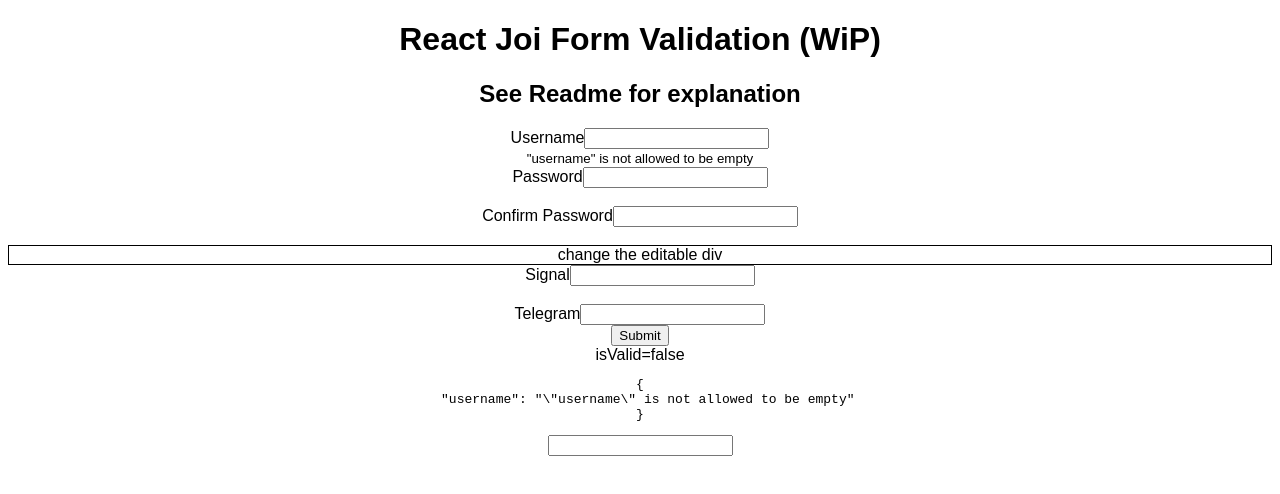
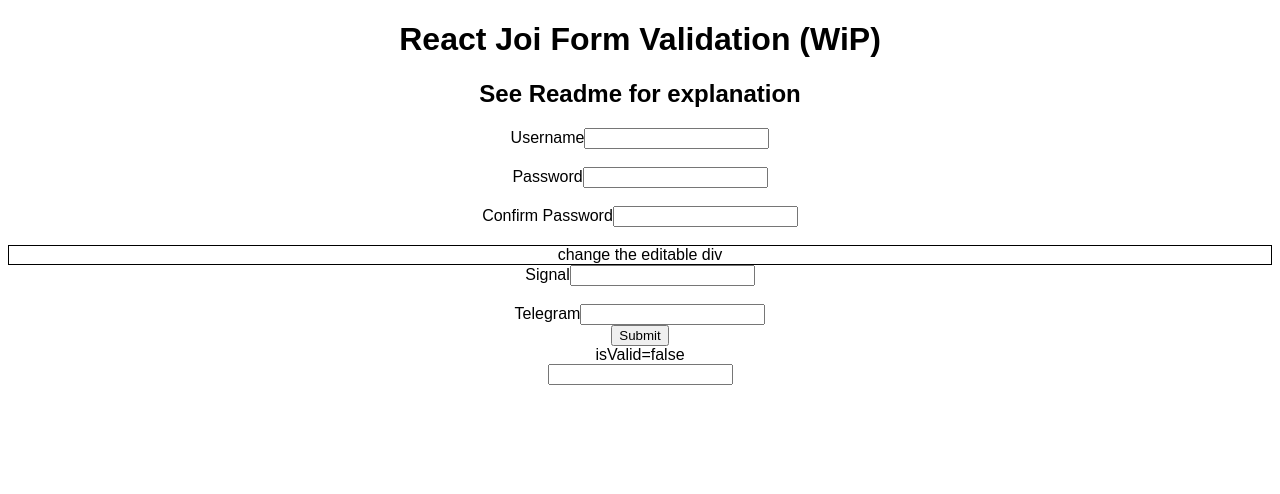
Before and after one commit to joshuaebowling/react-joi-form-validation, a React (Create React App) app: page / in a window 1280 px wide. Shown: the top 494 px of the page. Built offline with nearby package versions, Linux system fonts and the light colour scheme.

Commit message:
light cleaning

```diff
--- a/src/App.tsx
+++ b/src/App.tsx
@@ -1,7 +1,6 @@
 import * as React from "react";
 import "./styles.css";
 import CreateUserForm from "./forms/CreateUser";
-import CreateUser from "./schemas/CreateUser";
 
 export default function App() {
   return (
--- a/src/forms/CreateUser.tsx
+++ b/src/forms/CreateUser.tsx
@@ -18,7 +18,13 @@ const CreateUser = () => {
     errors,
     ValidationMessageContainer,
     handleSubmit
-  } = useValidate(Schema, new User(), onSubmit, onInvalidSubmit);
+  } = useValidate(
+    Schema,
+    new User(),
+    { abortEarly: true },
+    onSubmit,
+    onInvalidSubmit
+  );
   return (
     <form
       onSubmit={(e) => {
--- a/src/useValidate.tsx
+++ b/src/useValidate.tsx
@@ -4,10 +4,7 @@ import { assign } from "lodash";
 import Joi from "joi";
 
 const ValidationMessageContainer = ({ errors }) => ({ El, property }) => {
-  console.log("errors3", errors);
   if (!errors) return <></>;
-  console.log("errors", errors);
-  console.log("property=", property);
   const message = errors[property];
   if (!message) return <></>;
   return <El message={message} />;
@@ -25,6 +22,7 @@ const parseErrors = (joiError: Joi.ValidationError) => {
 function useValidate(
   Schema: Joi.Schema,
   model: object,
+  options: Joi.ValidationOptions,
   onSubmit: (model: object) => void | null,
   onInvalidSubmit: (
     errors: object,
@@ -33,7 +31,7 @@ function useValidate(
   ) => void | null
 ) {
   const [currentModel, setCurrentModel] = useState(model);
-  const [isValid, setIsValid] = useState(Schema.validate(model));
+  const [isValid, setIsValid] = useState<boolean>(false);
   const [errors, setErrors] = useState<any | undefined>(undefined);
   const [joiError, setJoiError] = useState<null | Joi.ValidationError>(null);
   const update = (prop: string, value: any) => {
@@ -47,22 +45,19 @@ function useValidate(
     if (!onSubmit) return console.log("no submit defined");
     if (isValid) {
       onSubmit(currentModel);
-      console.log("in isvalid");
     } else {
-      // onInvalidSubmit
-      //   ? onInvalidSubmit(errors, joiError, currentModel)
-      //   : (() => {})();
-      console.log("in isinvalid");
+      onInvalidSubmit
+        ? onInvalidSubmit(errors, joiError, currentModel)
+        : (() => {})();
     }
   };
   useEffect(() => {
-    const { error, value } = Schema.validate(currentModel, {
-      abortEarly: true
-    });
-    console.log("value", value);
-    setJoiError(error);
-    const errs = parseErrors(error);
-    setIsValid(error === undefined);
+    const { error } = Schema.validate(currentModel, options);
+    setJoiError(error ? error : null);
+    const isValid = error === undefined;
+    var errs = null;
+    if (isValid && error) errs = parseErrors(error);
+    setIsValid(isValid);
     setErrors(errs);
   }, [currentModel]);
 
--- a/tsconfig.json
+++ b/tsconfig.json
@@ -3,7 +3,8 @@
         "./src/**/*"
     ],
     "compilerOptions": {
-        "strict": true,
+        "noImplicitAny": false,
+        "strict": false,
         "esModuleInterop": true,
         "lib": [
             "dom",
```
